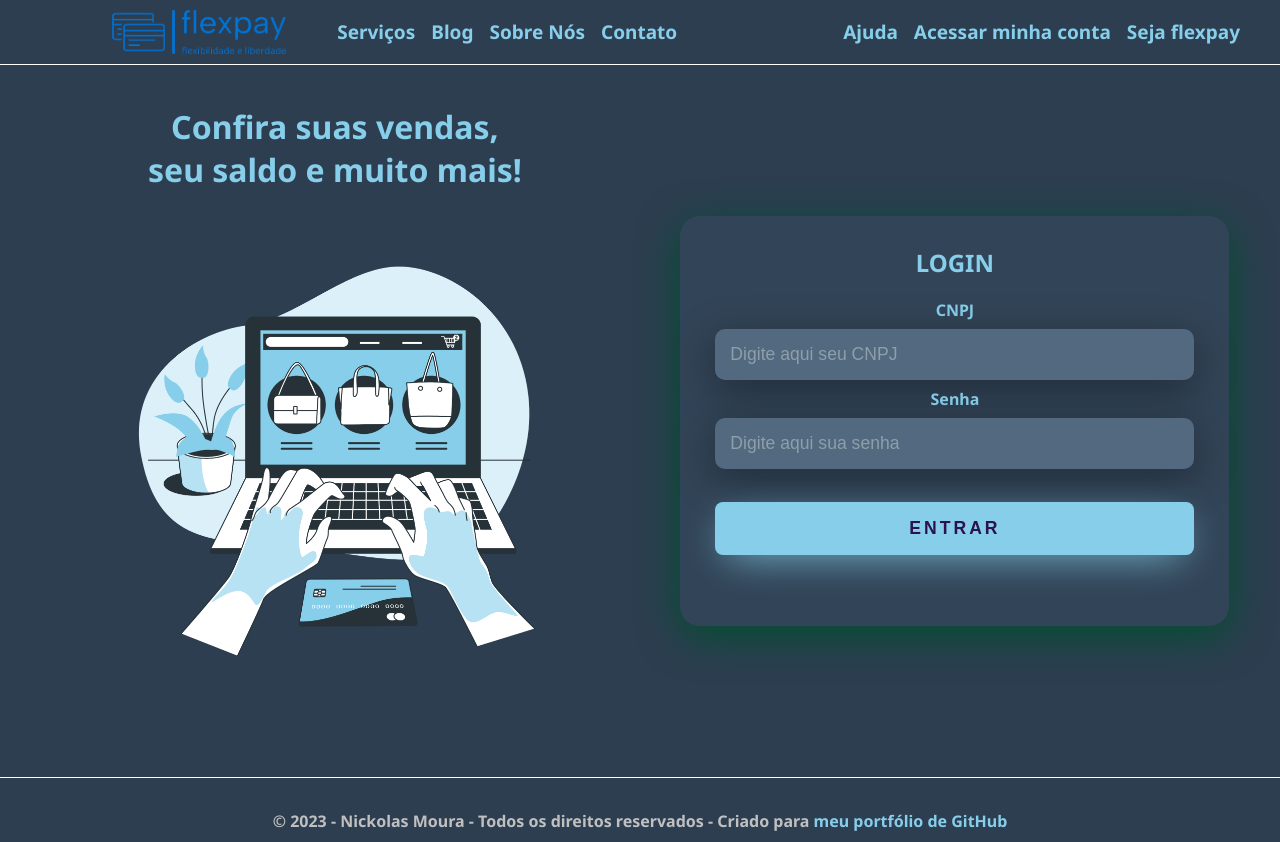
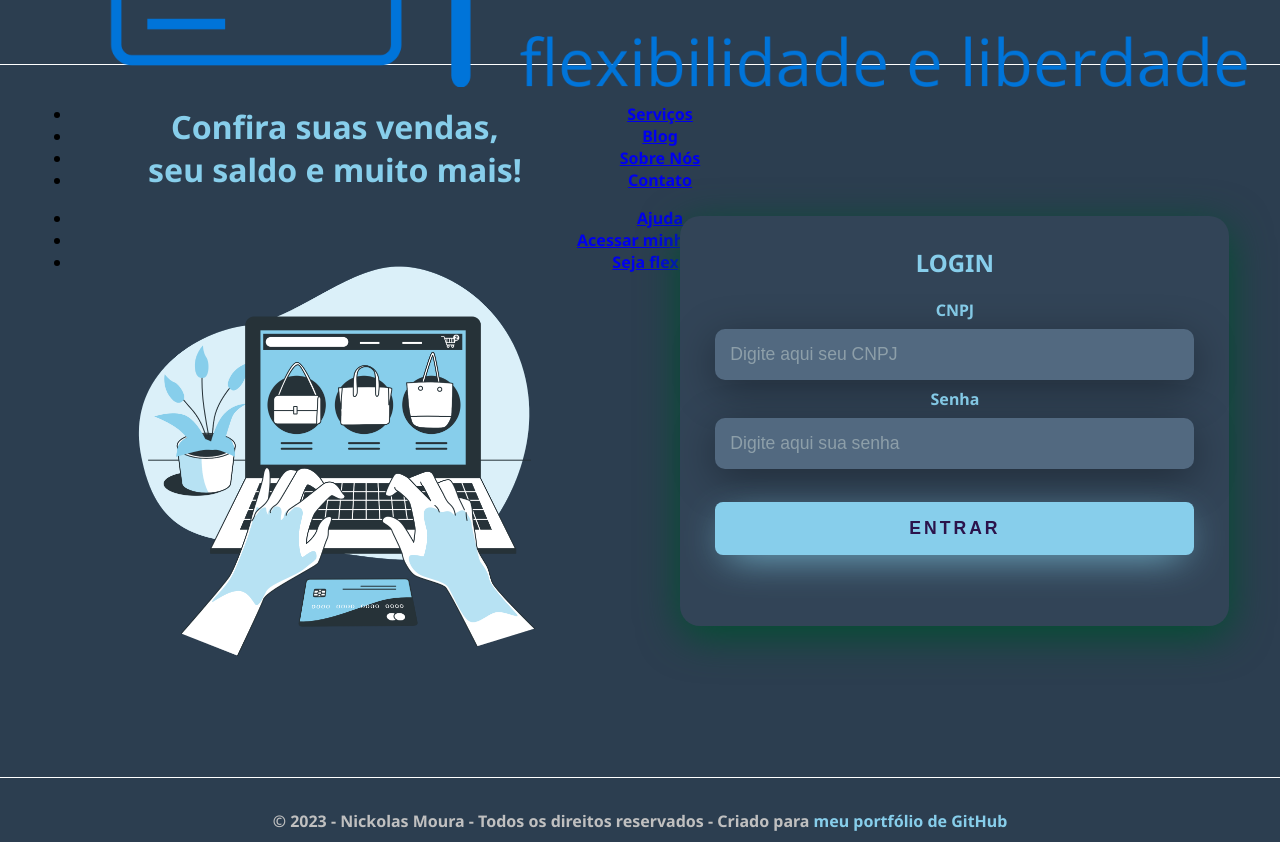
Before and after one commit to nickmoura/flexpay, a plain HTML site: page pages/acesso.html in a window 1280 px wide. Drawn offline with Linux system fonts and the light colour scheme.

Commit message:
improvements

```diff
--- a/assets/css/style.css
+++ b/assets/css/style.css
@@ -12,6 +12,7 @@ body * {
 
 
 header {
+	/*width: 100vw;*/
 	height: 8vh;
 	border-bottom: 0.2px solid white;
 	display: flex;
@@ -24,21 +25,16 @@ header {
 	padding: 32px;
 }
 
-.container {
-	margin-left: 56px;
-	/*margin-right: 56px;*/
-	display: flex;
-}
 
 .logo-flexpay {
-	width: 12vw;
+	width: 13vw;
 	align-items: center;
 	margin-top: 0;
 	margin-bottom: 0px;
 }
 
 .logo-flexpay img {
-	width: 100%;
+	width: 80%;
 	margin: auto;
 }
 
@@ -46,58 +42,7 @@ main {
 	margin-bottom: 20px;
 }
 
-div .navbar {
-	display: flex;
-	justify-content: center;
-	text-align: center;
-	margin-right: -12px;
-}
-
-.navbar-beg {
-	margin: 0px 47px 0px 8px;
-	text-align: center;
-	justify-content: center;
-	display: flex;
-	padding: 8px 12px;
-}
-
-.navbar-end {
-	margin-left: 47px;
-	text-align: center;
-	justify-content: center;
-	display: flex;
-	padding: 8px 12px;
-}
-
-ul {
-	list-style-type: none;
-	margin: 0;
-	padding: 0;
-	text-align: center;
-	justify-content: center;
-	display: flex;
-}
-
-li {
-	display: inline;
-	/*text-align: center;*/
-	justify-content: center;
-	padding: 8px 4px;
-}
-
-.link-menu {
-	text-align: center;
-	justify-content: center;
-	display: flex;
-	padding: 8px 4px 8px 4px;
-	font-size: 19px;
-}
-
-.ultimo {
-	margin-right: 32px;
-}
-
-header a {
+.links-header {
 	text-decoration: none;
 	color: #87ceeb;
 	font-weight: bold;
@@ -111,7 +56,7 @@ header a {
 	/*-webkit-text-stroke-color: #000; /* cor da borda */
 }
 
-header a:hover {
+.links-header:hover {
 	color: #08C076;
 	/* Cor de destaque ao passar o mouse sobre os links */
 }
```
Also changed, not shown: index.html (+10 -21 lines).
